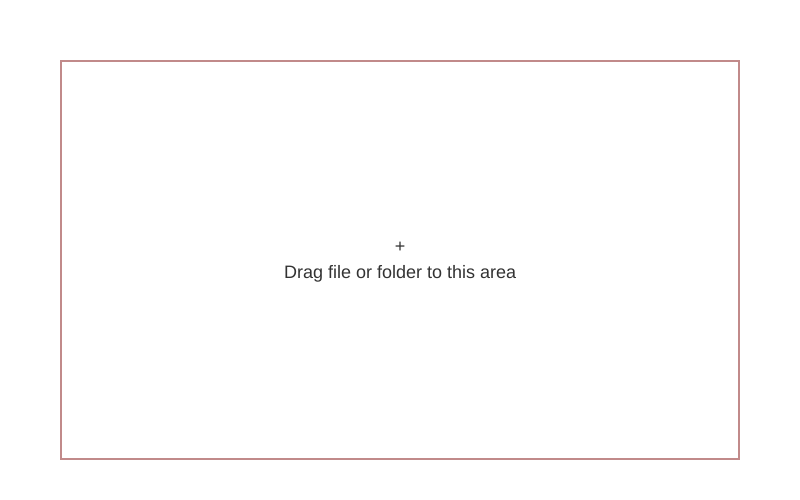
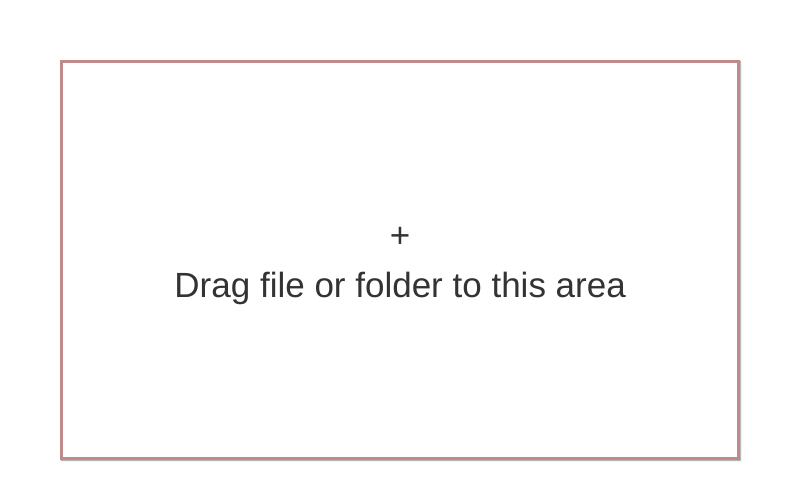
Before and after one commit to whmsysu/Subtitles-Downloader, an Electron app: page index.html in a window 800 px wide. Drawn offline with nearby package versions, Linux system fonts and the light colour scheme.

Commit message:
Fix some style

```diff
--- a/index.html
+++ b/index.html
@@ -12,16 +12,17 @@
     <!-- end of bootstrap -->
   </head>
   <body style="padding:60px;">
-    <div style="width:100%;height:400px;border:2px rgb(193, 138, 138) solid; display: -webkit-flex; /* Safari */
+    <div style="width:100%;height:400px;border:3px rgb(193, 138, 138) solid; display: -webkit-flex; /* Safari */
     -webkit-align-items: center; /* Safari 7.0+ */
     -webkit-justify-content:center;
     display: flex;
     align-items: center;
     justify-content:center;
+    box-shadow: 1px 1px 1px rgb(185, 184, 184);
     "
     id="drag-view"
     >
-      <div style="text-align:center;font-size:18px;" id="drag-area">
+      <div style="text-align:center;font-size:35px;" id="drag-area">
           +
           <br/>
           Drag file or folder to this area
@@ -31,7 +32,7 @@
     </div>
     <div id="media-list-view" style="display:none;">
         <ul class="list-group" id="media-files-list" style="height:400px;overflow: scroll;
-        overflow-x: hidden;-webkit-user-select: none; user-select:none;cursor:pointer">
+        overflow-x: hidden;-webkit-user-select: none; user-select:none;cursor:pointer;">
 
         </ul>
         <div style="width:100%">
```
